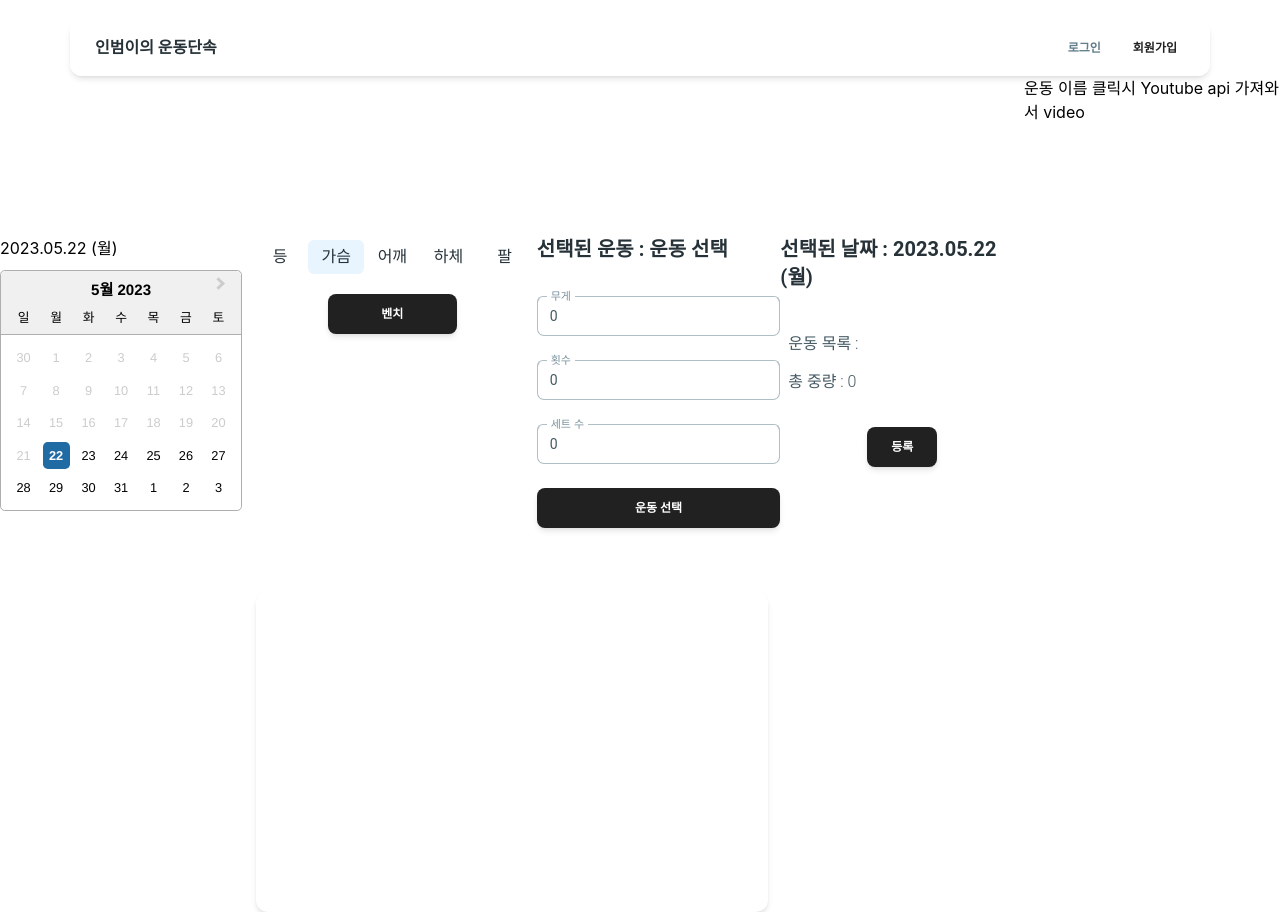
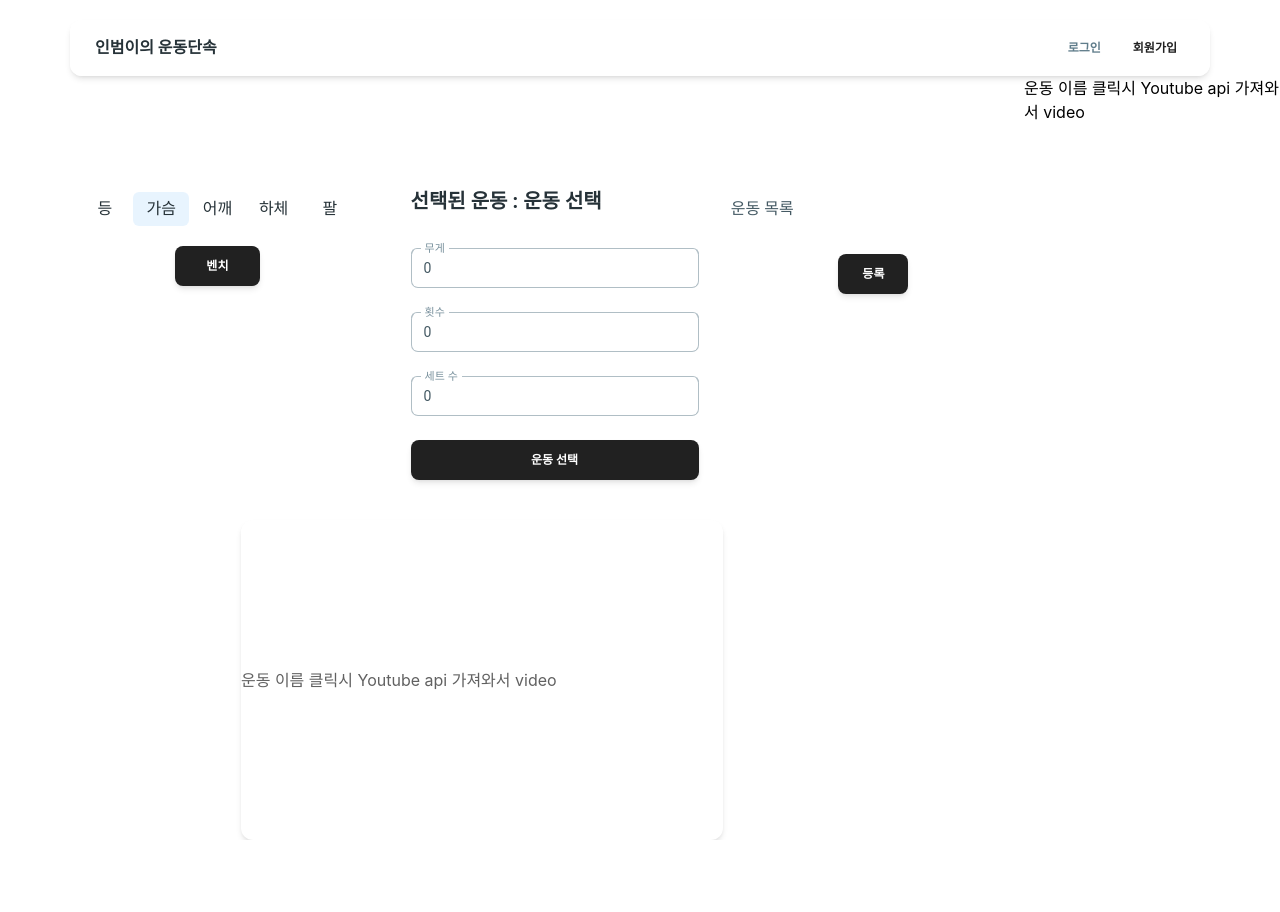
Before and after one commit to Legitgoons/InbeomsExerciseCrackdown, a React (Create React App) app in the folder ssafit-fe/: page /worksout/video in a window 1280 px wide. Both pictures are taken after a click on the tab "가슴". After the commit the page ends 840 px from the top, so only its background shows below. Built offline with nearby package versions, Linux system fonts and the light colour scheme.

Commit message:
layout 완료

```diff
--- a/ssafit-fe/src/components/Header/Header.js
+++ b/ssafit-fe/src/components/Header/Header.js
@@ -1,6 +1,5 @@
 import React from "react";
 import { NavLink } from "react-router-dom";
-
 import { Navbar, Typography, Button } from "@material-tailwind/react";
 
 const Header = () => {
--- a/ssafit-fe/src/components/Worksout/WorksoutPlan.js
+++ b/ssafit-fe/src/components/Worksout/WorksoutPlan.js
@@ -1,6 +1,7 @@
 import React, { useState } from "react";
 import WorksoutPlanExercise from "./WorksoutPlanExercise";
-import WortkoutPlanDate from "./WortkoutPlanDate";
+import WorksoutPlanVideo from "./WorksoutPlanVideo";
+// import WortkoutPlanDate from "./WortkoutPlanDate";
 import {
   Button,
   Card,
@@ -9,26 +10,40 @@ import {
   List,
   ListItem,
 } from "@material-tailwind/react";
-import { format } from "date-fns";
-import { ko } from "date-fns/esm/locale";
+// import { format } from "date-fns";
+// import { ko } from "date-fns/esm/locale";
 
 const WorkoutPlan = () => {
-  const [selectedDate, setSelectedDate] = useState(new Date());
   const [selectedExercise, setSelectedExercise] = useState("운동 선택");
   const [exerciseWeight, setExerciseWeight] = useState(0);
   const [exerciseReps, setExerciseReps] = useState(0);
   const [exerciseSet, setExerciseSet] = useState(0);
   const [fixedExercises, setFixedExercises] = useState([]); // 빈 배열로 초기화 -> 반복 가능
+  const [isEditing, setIsEditing] = useState(false); // 수정 모드 여부
+  // const [selectedDate, setSelectedDate] = useState(new Date());
+
+  // const handleDateSelection = (date) => {
+  //   setSelectedDate(date);
+  // };
+  // const formatDate = (date) => {
+  //   return format(date, "yyyy.MM.dd (eee)", { locale: ko });
+  // };
 
   const handleExerciseSelection = (exerciseName) => {
     setSelectedExercise(exerciseName);
   };
 
-  const handleDateSelection = (date) => {
-    setSelectedDate(date);
-  };
-
   const workoutChoiceHandler = () => {
+    if (selectedExercise === "운동 선택") {
+      alert("운동을 선택해주세요");
+      return;
+    } else if (exerciseReps === 0) {
+      alert("수행 횟수를 선택해주세요");
+      return;
+    } else if (exerciseSet === 0) {
+      alert("세트 수를 선택해주세요");
+      return; // 선택되었어야만 진행
+    }
     const newFixedExercise = {
       name: selectedExercise,
       weight: exerciseWeight,
@@ -36,21 +51,57 @@ const WorkoutPlan = () => {
       set: exerciseSet,
     };
 
-    setFixedExercises((prevExercises) => [...prevExercises, newFixedExercise]);
+    // 운동이 목록에 이미 있는지 check
+    const exerciseIndex = fixedExercises.findIndex(
+      (exercise) => exercise.name === selectedExercise
+    );
+
+    if (exerciseIndex !== -1) {
+      // 이미 있으면 정보 갱신
+      const updatedExercises = [...fixedExercises];
+      updatedExercises[exerciseIndex] = newFixedExercise;
+      setFixedExercises(updatedExercises);
+    } else {
+      // 없으면 새로 추가
+      setFixedExercises((prevExercises) => [
+        ...prevExercises,
+        newFixedExercise,
+      ]);
+    }
+
+    // 필드 초기화
+    setSelectedExercise("운동 선택");
+    setExerciseWeight(0);
+    setExerciseReps(0);
+    setExerciseSet(0);
   };
 
-  const formatDate = (date) => {
-    return format(date, "yyyy.MM.dd (eee)", { locale: ko });
+  const handleEdit = () => {
+    if (fixedExercises.length === 0) {
+      alert("운동을 선택해주세요");
+      return;
+    }
+    setIsEditing(!isEditing);
+  };
+
+  const handleComplete = () => {
+    setIsEditing(false);
+  };
+
+  const handleDelete = () => {
+    setFixedExercises([]);
+    setIsEditing(false);
   };
 
   return (
-    <div className="w-screen h-96 flex flex-col justify-between">
+    <div className="w-screen flex justify-between">
+      <div className="w-3/4 h-96 flex flex-col justify-between">
         <div className="flex justify-around">
           <div className="flex flex-col">
-          <WortkoutPlanDate
+            {/* <WortkoutPlanDate
             onDateSelect={handleDateSelection}
             selectedDate={selectedDate}
-          />
+          /> 달력은 좀 더 고민해보는걸로,,*/}
           </div>
           <WorksoutPlanExercise
             onExerciseSelect={handleExerciseSelection}
@@ -82,34 +133,44 @@ const WorkoutPlan = () => {
               운동 선택
             </Button>
           </div>
-        <div className="flex w-72 flex-col gap-6">
-          <Typography
-            variant="h5"
-            color="blue-gray"
-            className="self-center mb-2"
-          >
-            선택된 날짜 : {formatDate(selectedDate)}
-          </Typography>
+        </div>
+        <div className="self-end w-2/3">
+          <Card className="h-80 mt-10 flex flex-col justify-evenly">
+            <WorksoutPlanVideo />
+          </Card>
+        </div>
+      </div>
+      <div className="flex w-80 flex-col gap-6">
+        {/* <Typography variant="h5" color="blue-gray" className="self-center">
+            오늘 : {formatDate(selectedDate)}
+          </Typography> */}
         <div className="flex flex-col justify-start">
-            <List className="space-y-2">
-            <Typography>운동 목록 :{" "}</Typography>
-              {fixedExercises.map(() => (
-                <ListItem
-                  variant="h5"
-                  color="blue-gray"
-                  className="mb-2"
-                ></ListItem>
+          <List>
+            <Typography>운동 목록</Typography>
+            {fixedExercises.map((exercise, index) => (
+              <ListItem key={index} variant="h5" color="blue-gray">
+                {exercise.name} - {exercise.weight}kg, {exercise.reps}회, {exercise.set}세트
+              </ListItem>
             ))}
-              <Typography>총 중량 : {exerciseWeight * exerciseReps * exerciseSet}</Typography>
           </List>
         </div>
         <div className="flex justify-evenly">
-            <Button>등록</Button>
+          {!isEditing ? (
+            <Button onClick={handleEdit}>등록</Button>
+          ) : (
+            <div className="flex gap-2">
+              <Button color="blue" onClick={handleComplete}>
+                완료
+              </Button>
+              <Button color="green" onClick={handleEdit}>
+                수정
+              </Button>
+              <Button color="red" onClick={handleDelete}>
+                삭제
+              </Button>
             </div>
+          )}
         </div>
-      </div>
-      <div className="self-center w-1/2">
-        <Card className="h-80 mt-16 flex flex-col justify-evenly"></Card>
       </div>
     </div>
   );
--- a/ssafit-fe/src/components/Worksout/WorksoutPlanExercise.js
+++ b/ssafit-fe/src/components/Worksout/WorksoutPlanExercise.js
@@ -70,7 +70,7 @@ const WorksoutPlanExercise = ({ onExerciseSelect, selectedExercise }) => {
   };
 
   return (
-    <Tabs value="html" className="w-1/3">
+    <Tabs value="html" className="w-2/5">
       <TabsHeader
         className="bg-transparent"
         indicatorProps={{
@@ -94,7 +94,7 @@ const WorksoutPlanExercise = ({ onExerciseSelect, selectedExercise }) => {
               <Button
                 key={id}
                 onClick={() => handleExerciseClick(name)}
-                className="w-1/2"
+                className="w-1/3 mb-4"
               >
                 {name}
               </Button>
--- /dev/null
+++ b/ssafit-fe/src/components/Worksout/WorksoutPlanVideo.js
@@ -0,0 +1,11 @@
+import React from "react";
+
+const WorksoutPlanVideo = () => {
+  return (
+    <div>
+      <h2>운동 이름 클릭시 Youtube api 가져와서 video</h2>
+    </div>
+  );
+};
+
+export default WorksoutPlanVideo;
--- a/ssafit-fe/src/components/Worksout/WorksoutVideo.js
+++ /dev/null
@@ -1,11 +0,0 @@
-import React from 'react';
-
-const WorksoutVideo = () => {
-    return (
-        <div>
-            운동 이름 클릭시 Youtube api 가져와서 video
-        </div>
-    );
-};
-
-export default WorksoutVideo;
--- a/ssafit-fe/src/pages/Worksout/WorksoutPage.js
+++ b/ssafit-fe/src/pages/Worksout/WorksoutPage.js
@@ -1,12 +1,12 @@
 import React from "react";
 import { Route, Routes } from "react-router-dom";
 import WorksoutPlan from "../../components/Worksout/WorksoutPlan";
-import WorksoutVideo from "../../components/Worksout/WorksoutVideo";
+import WorksoutVideo from "../../components/Worksout/WorksoutPlanVideo";
 
 const WorksoutPage = () => {
   return (
     <div className="w-screen flex justify-center">
-      <div className="w-4/5 flex items-center justify-evenly mt-40">
+      <div className="w-4/5 flex items-center justify-evenly mt-28">
         <WorksoutPlan />
       </div>
       <Routes>
```
Also changed, not shown: ssafit-fe/src/components/Worksout/WorksoutPlanDate.js (renamed from ssafit-fe/src/components/Worksout/WortkoutPlanDate.js). Lines whose indentation alone changed are shown as unchanged.
